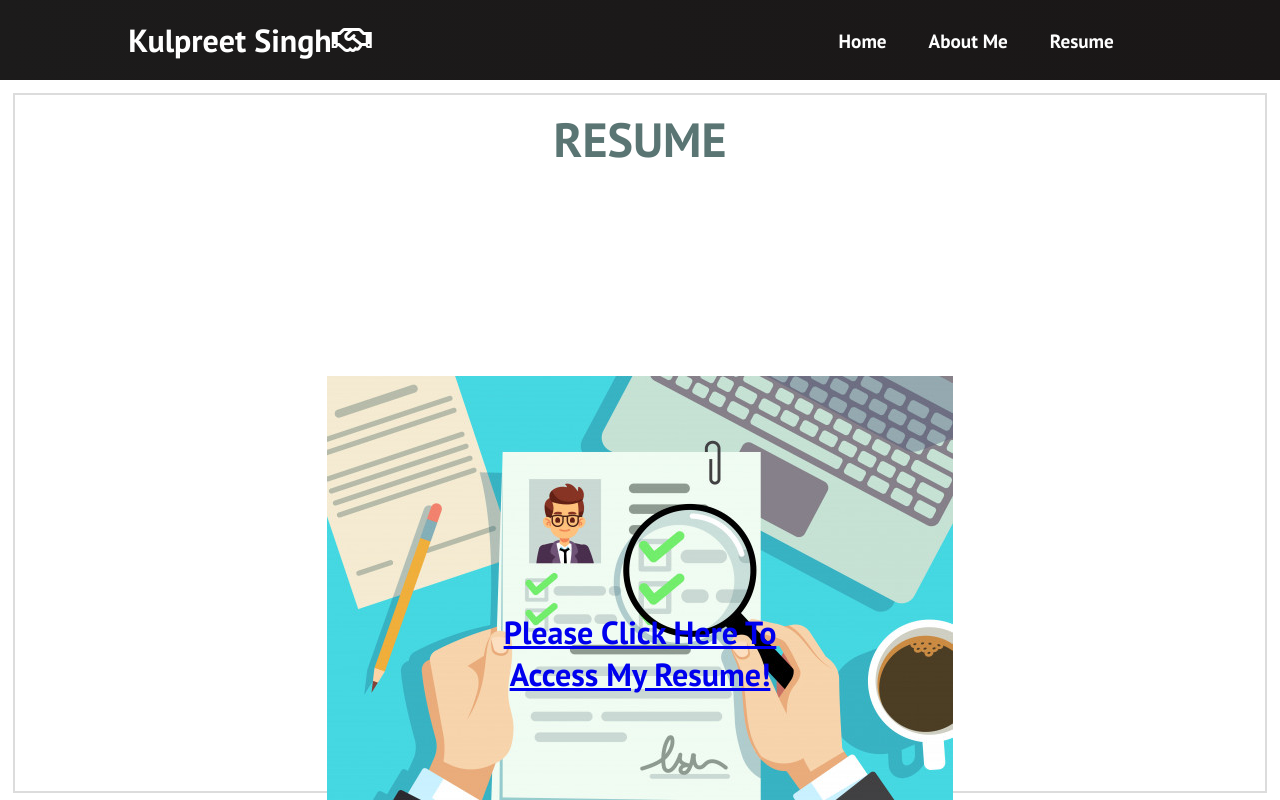
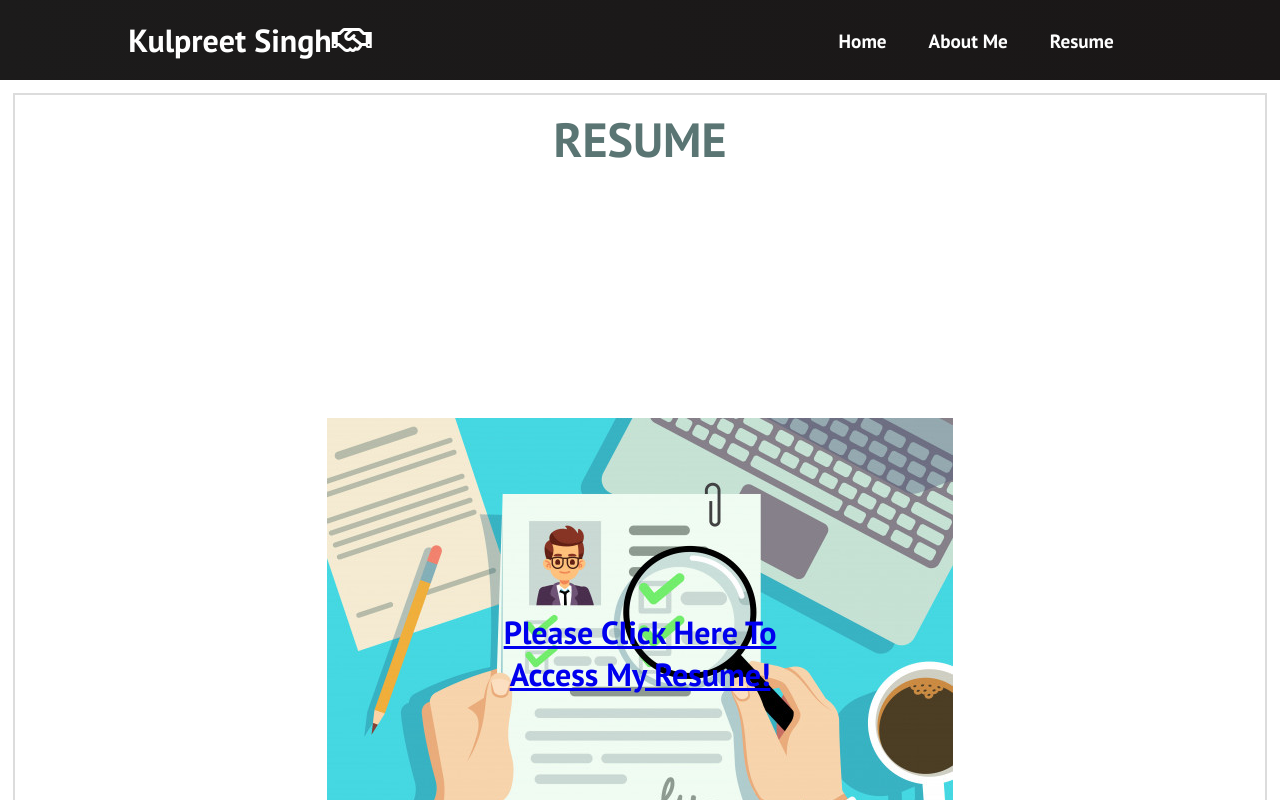
Before and after one commit to ksingh-1/20.-React-Portfolio, a React (Create React App) app: page /resume in a window 1280 px wide. Shown: the top 800 px of the page. Built offline with nearby package versions, Linux system fonts and the light colour scheme.

Commit message:
update picture overlap when resized web page

```diff
--- a/src/App.css
+++ b/src/App.css
@@ -80,7 +80,7 @@
   padding: 1%;
   display: flex;
   flex-flow: wrap;
-  height: 700px;
+  /* height: 98%; */
   width: 98%;
   /* width: 100%; */
   font-family: "Bree Serif";
```
